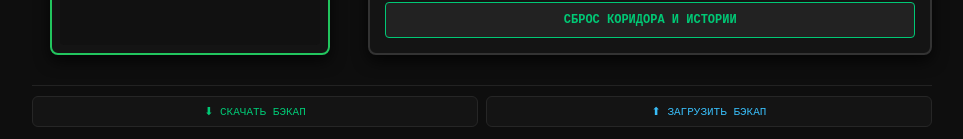
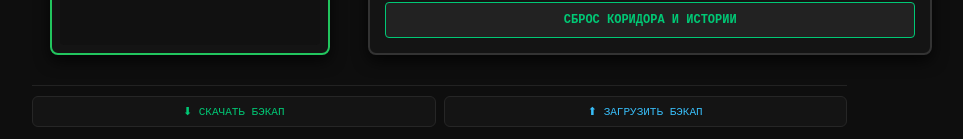
Before and after one commit to nai-apps/trade-module, a plain HTML site: page index.html in a window 1280 px wide. Shown: the part 809-948 px from the top of the page, without its empty margins (158-1121 px from the left). Drawn offline with Linux system fonts and the light colour scheme.

Commit message:
Update index.html

```diff
--- a/index.html
+++ b/index.html
@@ -27,7 +27,8 @@
         .input-text { background: #111; border: 1px solid #444; color: #00C875; font-family: inherit; padding: 4px 6px; border-radius: 4px; font-size: 13px; font-weight: bold; }
         .input-note { background: #111; border: 1px solid #333; color: #aaa; font-family: inherit; padding: 4px 6px; border-radius: 4px; font-size: 12px; width: 100%; box-sizing: border-box; margin-top: 6px; }
                 .backup-bar { display: flex; gap: 20px; margin-top: 12px; padding-top: 12px; border-top: 1px solid #222; width: 100%; box-sizing: border-box; }
-                .backup-bar { display: flex; gap: 8px; margin-top: 10px; padding-top: 10px; border-top: 1px solid #222; width: 100%; }
+                        .backup-bar { display: flex; gap: 8px; margin-top: 10px; padding-top: 10px; border-top: 1px solid #222; width: 100%; max-width: 815px; }
+
         .btn-backup-left { flex: 1; background: #141414; color: #00C875; border: 1px solid #262626; border-radius: 6px; padding: 8px 10px; font-size: 11px; font-family: inherit; cursor: pointer; }
         .btn-backup-right { flex: 1; background: #141414; color: #38bdf8; border: 1px solid #262626; border-radius: 6px; padding: 8px 10px; font-size: 11px; font-family: inherit; cursor: pointer; }
         @media (max-width: 600px) {
```
